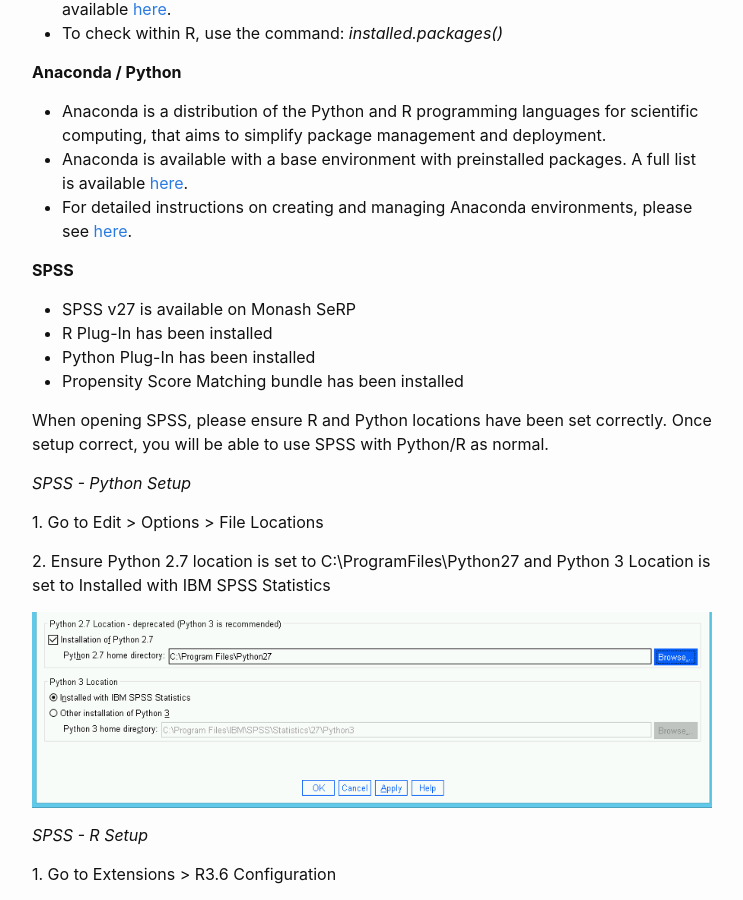
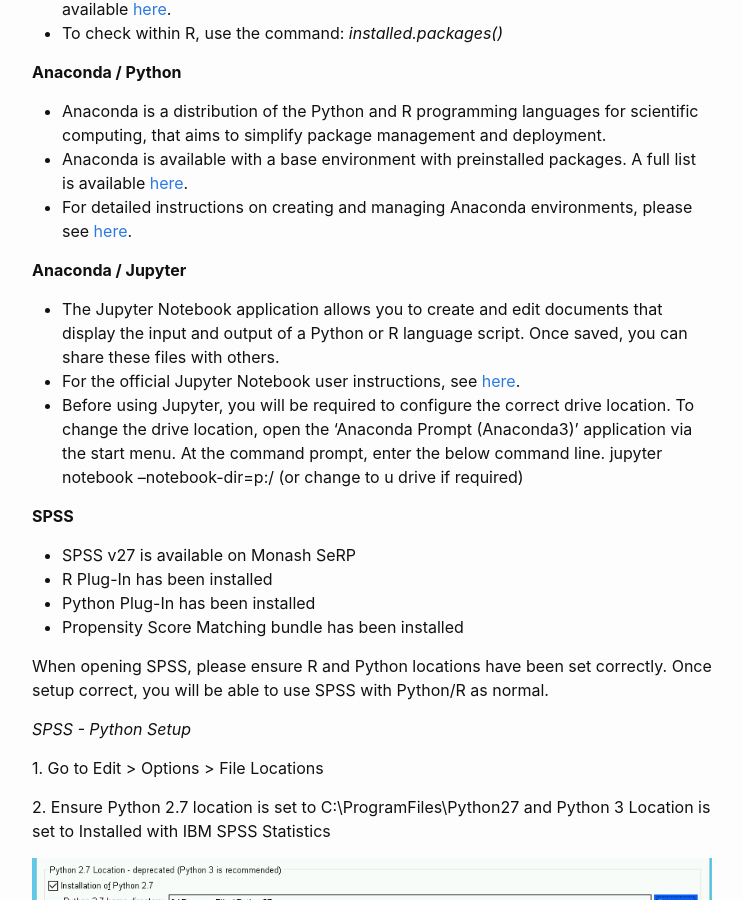
Before and after one commit to ARDC-Secure-Platforms/ardc-serp-docs, a Jekyll site: the page built from _docs/03-rucop-tm.md, in a window 1280 px wide and 900 px high, scrolled down 13817 px. Shown: the whole window, without its empty margins (268-1011 px from the left). Built offline with Jekyll 4.4.1, drawn with Linux system fonts in a browser that asks for light colours.

Commit message:
updated jupyter instructions

```diff
--- a/_docs/03-rucop-tm.md
+++ b/_docs/03-rucop-tm.md
@@ -498,6 +498,12 @@ packages. A full list is available
 - For detailed instructions on creating and managing Anaconda environments, please see
 [here](https://monasheresearch.freshdesk.com/support/solutions/articles/51000207370-python-anaconda).
 
+**Anaconda / Jupyter**
+- The Jupyter Notebook application allows you to create and edit documents that display the input and output of a Python or R language script. Once saved, you can share these files with others.
+- For the official Jupyter Notebook user instructions, see [here](http://jupyter.readthedocs.org/en/latest/).
+- Before using Jupyter, you will be required to configure the correct drive location. To change the drive location, open the 'Anaconda Prompt (Anaconda3)' application via the start menu. At the command prompt, enter the below command line.
+jupyter notebook --notebook-dir=p:/  (or change to u drive if required)
+
 **SPSS**
 - SPSS v27 is available on Monash SeRP
 - R Plug-In has been installed
```
